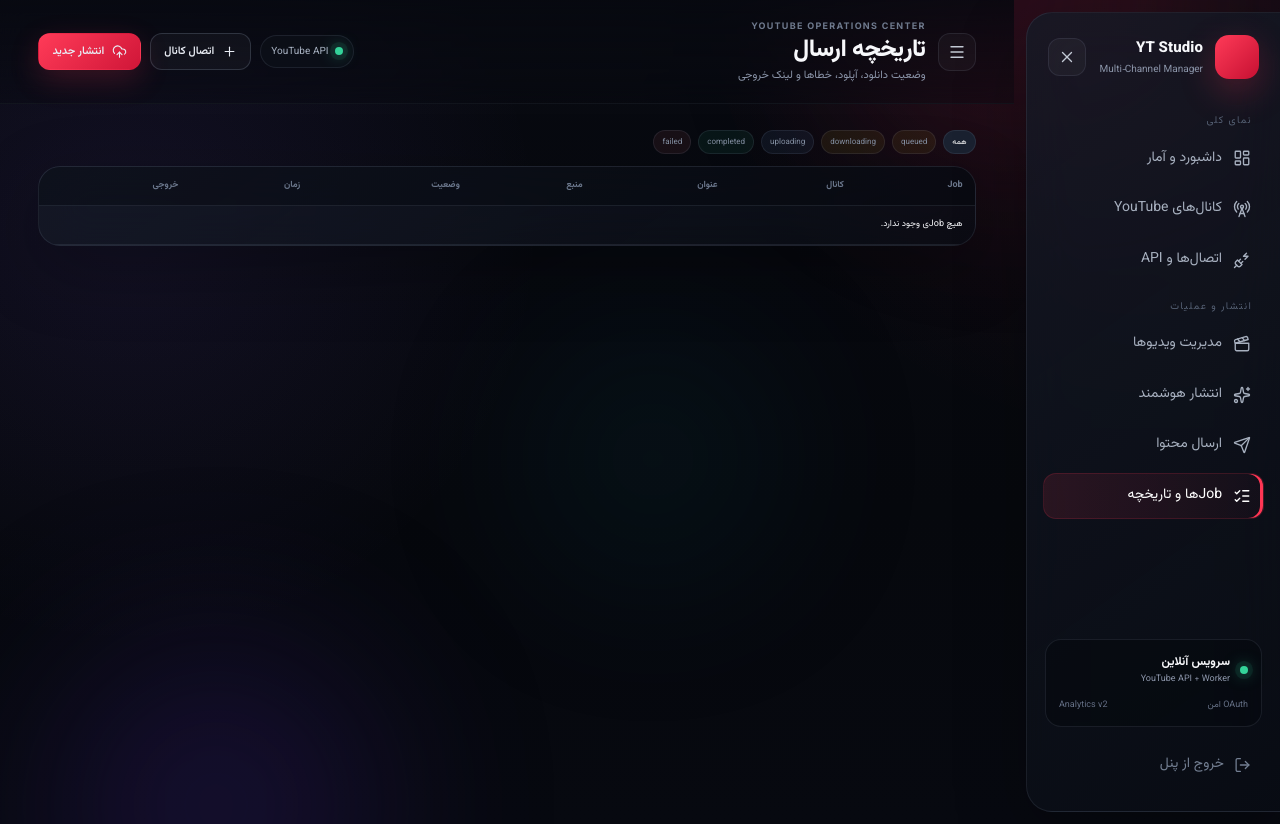
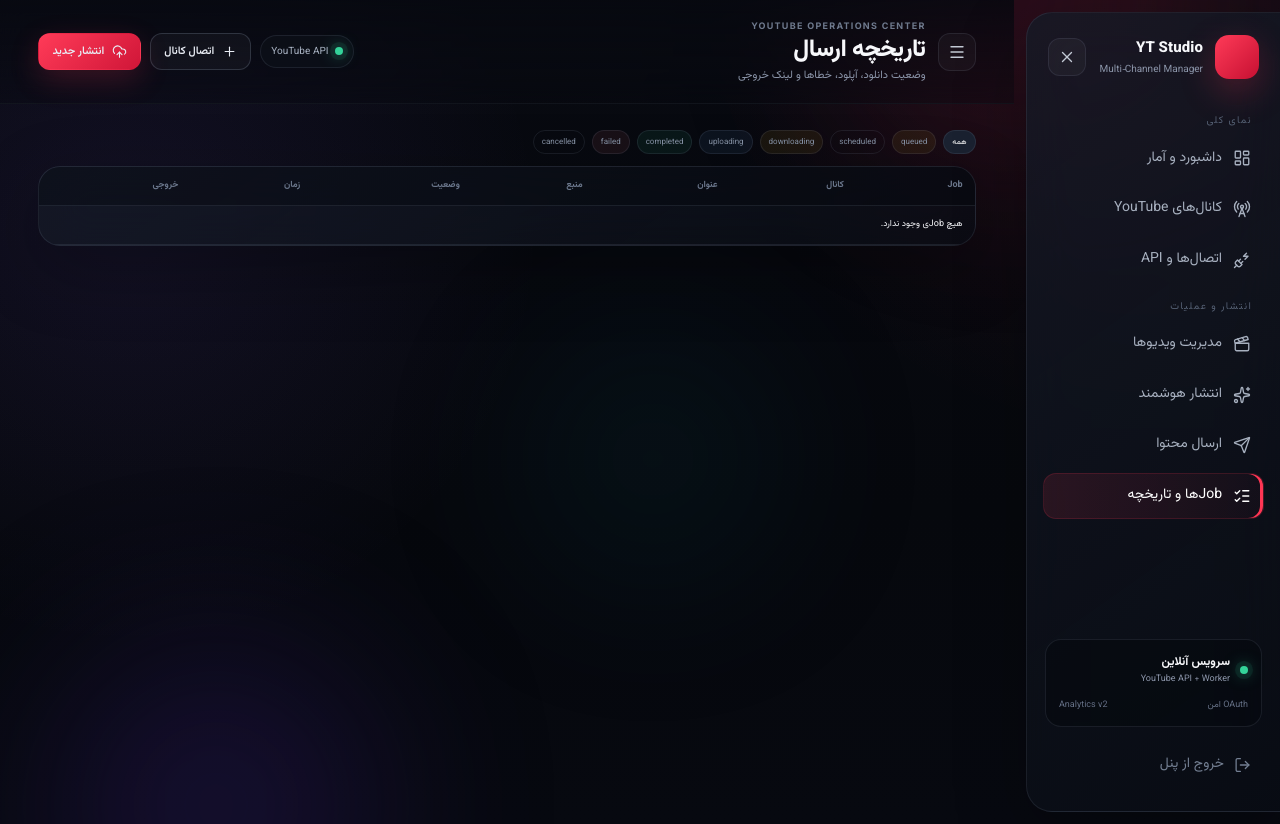
Before and after one commit to PEDIHS/yt, a Flask app: page /jobs in a window 1280 px wide. Run offline with Flask 3, Linux system fonts and the light colour scheme; the visitor is signed in with stand-in values (Sample User, id 1); data that the repository does not hold is empty; parts of the project's set-up code (start-up, migrations or seed data) failed here and were passed over; some libraries are stand-ins or nearby versions.

Commit message:
ui: show scheduled and cancelled upload jobs

```diff
--- a/templates/jobs.html
+++ b/templates/jobs.html
@@ -3,7 +3,7 @@
 {% block heading %}تاریخچه ارسال{% endblock %}
 {% block subheading %}وضعیت دانلود، آپلود، خطاها و لینک خروجی{% endblock %}
 {% block content %}
-<div class="filters"><a class="pill {% if not selected_status %}active-filter{% endif %}" href="{{ url_for('jobs') }}">همه</a>{% for s in ['queued','downloading','uploading','completed','failed'] %}<a class="pill status-{{ s }} {% if selected_status==s %}active-filter{% endif %}" href="{{ url_for('jobs', status=s) }}">{{ s }}</a>{% endfor %}</div>
+<div class="filters"><a class="pill {% if not selected_status %}active-filter{% endif %}" href="{{ url_for('jobs') }}">همه</a>{% for s in ['queued','scheduled','downloading','uploading','completed','failed','cancelled'] %}<a class="pill status-{{ s }} {% if selected_status==s %}active-filter{% endif %}" href="{{ url_for('jobs', status=s) }}">{{ s }}</a>{% endfor %}</div>
 <section class="card table-card"><div class="table-wrap"><table><thead><tr><th>Job</th><th>کانال</th><th>عنوان</th><th>منبع</th><th>وضعیت</th><th>زمان</th><th>خروجی</th></tr></thead><tbody>
 {% for job in jobs %}<tr><td>#{{ job.id }}</td><td>{{ channel_map.get(job.channel_id).label if channel_map.get(job.channel_id) else job.channel_id }}</td><td><strong>{{ job.title }}</strong>{% if job.error %}<small class="error-text">{{ job.error }}</small>{% endif %}</td><td>{{ job.source }}</td><td><span class="pill status-{{ job.status }}">{{ job.status }}</span></td><td>{{ job.created_at.strftime('%Y-%m-%d %H:%M') }}</td><td>{% if job.video_url %}<a href="{{ job.video_url }}" target="_blank" rel="noopener">مشاهده Short</a>{% else %}—{% endif %}</td></tr>{% else %}<tr><td colspan="7" class="empty">هیچ Jobی وجود ندارد.</td></tr>{% endfor %}
 </tbody></table></div></section>
```
